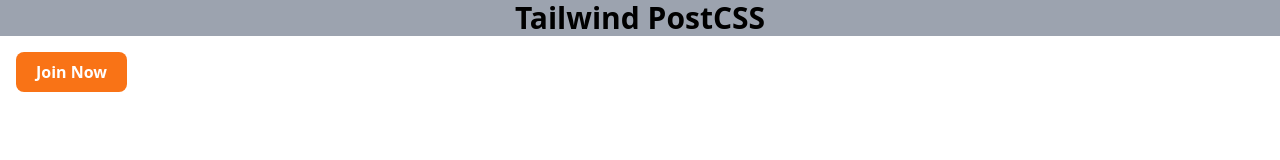
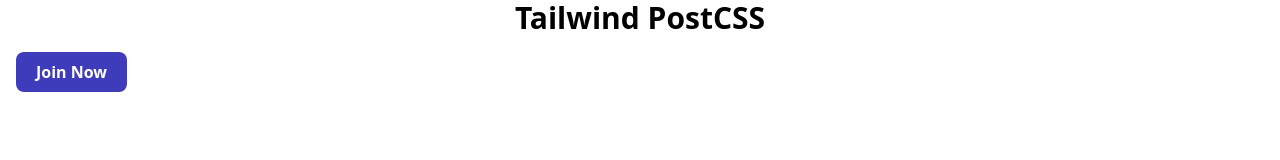
Before and after one commit to adnanbinakhlasprogrammer/tailwind-css, a website built with Vite: page index.html in a window 1280 px wide. Built offline with nearby package versions, Linux system fonts and the light colour scheme.

Commit message:
@layer base && screen & colors added on tailwind config

```diff
--- a/styles/main.css
+++ b/styles/main.css
@@ -9,5 +9,5 @@
 }
 
 .btn {
-    @apply mx-4 my-4 bg-orange-500 text-white px-5 py-2 rounded-lg font-bold focus:ring-4 outline-none ring-orange-800 ring-offset-2 hover:bg-orange-600 transition-colors duration-300
+    @apply mx-4 my-4 bg-purple text-white px-5 py-2 rounded-lg font-bold focus:ring-4 outline-none ring-tahiti ring-offset-2 hover:bg-midnight transition-colors duration-300
 }
--- a/tailwind.config.js
+++ b/tailwind.config.js
@@ -2,6 +2,21 @@
 module.exports = {
   content: ["./*.html"],
   theme: {
+    screens: {
+      "sm": "576px",
+    },
+    colors: {
+      transparent: 'transparent',
+      current: 'currentColor',
+      'white': '#ffffff',
+      'purple': '#3f3cbb',
+      'midnight': '#121063',
+      'metal': '#565584',
+      'tahiti': '#3ab7bf',
+      'silver': '#ecebff',
+      'bubble-gum': '#ff77e9',
+      'bermuda': '#78dcca',
+    },
     extend: {},
   },
   plugins: [],
```
